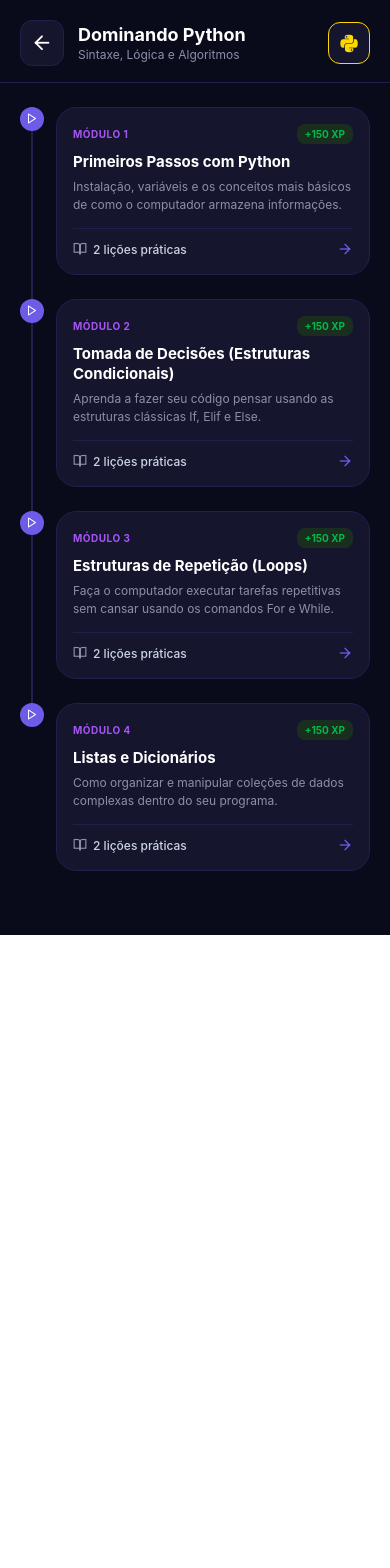
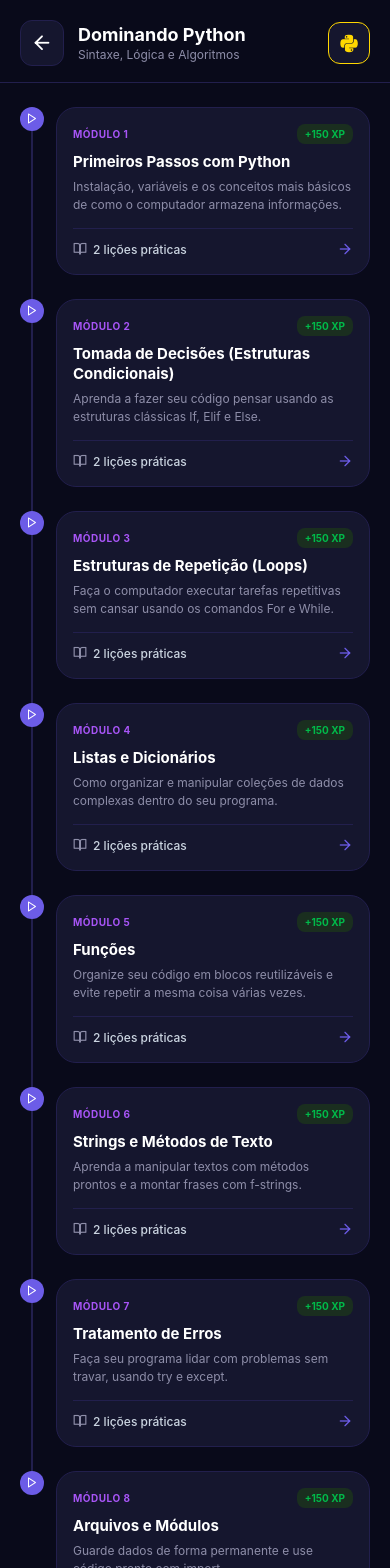
Before and after one commit to Glaudejane/StudyFlow, a React Native app: screen /PythonWeeks in a window 390 px wide. Shown: the top 1568 px of the page. Before the commit the page ends 935 px from the top, so only its background shows below. Built offline with nearby package versions, Linux system fonts and the light colour scheme.

Commit message:
Adiciona modulos 5 a 8 da trilha de Python (Funcoes, Strings, Erros, Arquivos)

```diff
--- a/screens/PythonWeeksScreen.js
+++ b/screens/PythonWeeksScreen.js
@@ -36,6 +36,38 @@
             descricao: "Como organizar e manipular coleções de dados complexas dentro do seu programa.",
             status: "liberado",
             aulas: ["Manipulação de Listas", "Chave e Valor com Dicionários"],
+        },
+        {
+            id: "py5",
+            numero: "MÓDULO 5",
+            titulo: "Funções",
+            descricao: "Organize seu código em blocos reutilizáveis e evite repetir a mesma coisa várias vezes.",
+            status: "liberado",
+            aulas: ["Criando Funções com def", "Parâmetros e return"],
+        },
+        {
+            id: "py6",
+            numero: "MÓDULO 6",
+            titulo: "Strings e Métodos de Texto",
+            descricao: "Aprenda a manipular textos com métodos prontos e a montar frases com f-strings.",
+            status: "liberado",
+            aulas: ["Métodos de String", "Formatando com f-strings"],
+        },
+        {
+            id: "py7",
+            numero: "MÓDULO 7",
+            titulo: "Tratamento de Erros",
+            descricao: "Faça seu programa lidar com problemas sem travar, usando try e except.",
+            status: "liberado",
+            aulas: ["Entendendo os Erros", "try e except na prática"],
+        },
+        {
+            id: "py8",
+            numero: "MÓDULO 8",
+            titulo: "Arquivos e Módulos",
+            descricao: "Guarde dados de forma permanente e use código pronto com import.",
+            status: "liberado",
+            aulas: ["Lendo e Escrevendo Arquivos", "Usando Módulos com import"],
         },
     ];
 
--- a/screens/lessonsPythonData.js
+++ b/screens/lessonsPythonData.js
@@ -79,4 +79,80 @@
                 "Excelente! Dicionários usam chaves {} e separam a propriedade (chave) do conteúdo (valor) usando dois pontos. Perfeito para estruturar objetos complexos!",
         },
     },
+    py5: {
+        title: "Funções",
+        subtitle: "Módulo 5 • Dominando Python",
+        content:
+            "Imagine que você precisa calcular o desconto de um produto em vários lugares do app. Em vez de repetir o mesmo código toda hora, você cria uma Função: um bloco de código com nome, que você escreve uma vez e usa quantas vezes quiser.\n\nEm Python, usamos a palavra 'def' para criar uma função (ex: def saudacao(nome):). Os dados que a função recebe são chamados de parâmetros, e o resultado que ela devolve usa a palavra 'return'. Depois, para usá-la, basta chamá-la pelo nome: saudacao('Ana'). O recuo do código (a indentação) mostra o que pertence à função.",
+        iaInsight:
+            "🤖 Insight de IA: Se uma função está fazendo coisas demais, peça para a IA ajudar a dividir em funções menores. Uma boa função faz uma coisa só, e tem um nome que explica isso.",
+        quiz: {
+            question: "Qual palavra usamos em Python para criar uma função?",
+            correctId: "B",
+            options: [
+                { id: "A", text: "function nome():" },
+                { id: "B", text: "def nome():" },
+                { id: "C", text: "create nome():" },
+            ],
+            explanation:
+                "Isso mesmo! Em Python, 'def' (de 'define') é a palavra que cria uma função. Depois é só chamá-la pelo nome sempre que precisar.",
+        },
+    },
+    py6: {
+        title: "Strings e Métodos de Texto",
+        subtitle: "Módulo 6 • Dominando Python",
+        content:
+            "Strings são textos entre aspas, e quase todo app lida com elas: nomes, mensagens, e-mails. Python tem vários métodos prontos para trabalhar com texto. Por exemplo, 'Ana'.upper() devolve 'ANA', e '  oi  '.strip() remove os espaços das pontas. O método split() separa um texto em uma lista: 'a,b,c'.split(',') vira ['a', 'b', 'c'].\n\nPara montar frases com variáveis, use f-strings: coloque um 'f' antes das aspas e escreva as variáveis entre chaves. Se nome = 'Ana', então f'Olá, {nome}!' vira 'Olá, Ana!'. É a forma mais limpa de juntar texto e dados.",
+        iaInsight:
+            "🤖 Insight de IA: Em vez de juntar textos com o sinal de +, prefira f-strings. O código fica mais legível, e tanto a IA quanto outras pessoas entendem mais rápido o que você quis fazer.",
+        quiz: {
+            question: "Qual será o resultado de f'Olá, {nome}!' se nome = 'Ana'?",
+            correctId: "C",
+            options: [
+                { id: "A", text: "Olá, {nome}!" },
+                { id: "B", text: "Olá, nome!" },
+                { id: "C", text: "Olá, Ana!" },
+            ],
+            explanation:
+                "Exatamente! A f-string troca o que está entre chaves pelo valor da variável. Por isso {nome} vira Ana.",
+        },
+    },
+    py7: {
+        title: "Tratamento de Erros",
+        subtitle: "Módulo 7 • Dominando Python",
+        content:
+            "Todo programa encontra erros: um número digitado como texto, um arquivo que não existe, uma divisão por zero. Se você não se preparar, o programa trava. Em Python, usamos 'try' e 'except' para lidar com isso sem quebrar.\n\nO código que pode dar problema vai dentro do 'try'. Se der erro, o Python pula para o 'except' e executa o plano B. Por exemplo: try: numero = int(texto) e, no except ValueError: print('Digite só números!'). Assim, em vez de travar, o app responde com uma mensagem amigável. É isso que faz um aplicativo parecer profissional.",
+        iaInsight:
+            "🤖 Insight de IA: Quando um erro aparecer, copie a mensagem inteira (a última linha costuma dizer o tipo, como ValueError) e peça para a IA explicar a causa antes de pedir a correção. Entender o erro ensina mais do que só consertar.",
+        quiz: {
+            question: "Para que serve o bloco 'except' em Python?",
+            correctId: "A",
+            options: [
+                { id: "A", text: "Para executar um plano B quando acontece um erro dentro do 'try'" },
+                { id: "B", text: "Para repetir o código do 'try' para sempre" },
+                { id: "C", text: "Para apagar o erro do código-fonte" },
+            ],
+            explanation:
+                "Perfeito! O 'except' recebe o controle quando algo dá errado no 'try', e deixa seu programa responder com calma em vez de travar.",
+        },
+    },
+    py8: {
+        title: "Arquivos e Módulos",
+        subtitle: "Módulo 8 • Dominando Python",
+        content:
+            "Até agora, tudo que seu programa guardava sumia quando ele fechava. Para guardar dados de forma permanente, usamos arquivos. Em Python, a função open() abre um arquivo, e o jeito mais seguro é usar 'with', que fecha o arquivo sozinho ao terminar: with open('notas.txt', 'w') as arquivo: arquivo.write('Oi!'). O 'w' significa escrever, e o 'r' significa ler.\n\nOutra ideia poderosa são os módulos: código pronto, feito por outras pessoas, que você traz para o seu programa com 'import'. Por exemplo, import random dá acesso a sorteios, e import math a funções matemáticas. Você não precisa reinventar nada: Python já vem com uma biblioteca enorme, e existem milhares de outras para instalar.",
+        iaInsight:
+            "🤖 Insight de IA: Antes de instalar uma biblioteca nova, pergunte à IA se o Python já tem algo pronto para o que você precisa. Muitas vezes a solução já vem de graça com a linguagem.",
+        quiz: {
+            question: "Como trazemos o módulo 'random' para usar no seu programa?",
+            correctId: "C",
+            options: [
+                { id: "A", text: "include random" },
+                { id: "B", text: "require random" },
+                { id: "C", text: "import random" },
+            ],
+            explanation:
+                "Isso mesmo! Em Python usamos 'import' para trazer módulos prontos, e a partir daí você já pode usar tudo o que eles oferecem.",
+        },
+    },
 };
```
